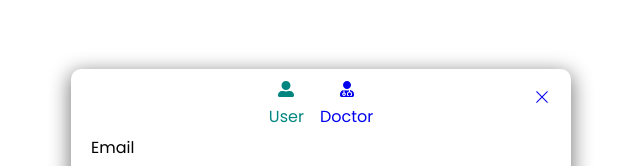
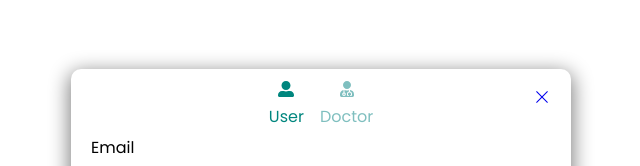
Before and after one commit to SandeepJoshi111/project-app, a React (Create React App) app: page /login in a window 1280 px wide. Shown: the part 113-279 px from the top of the page, without its empty margins (319-959 px from the left). Built offline with nearby package versions, Linux system fonts and the light colour scheme; a web font is replaced by a local one.

Commit message:
fixed user and doctor icon in login page

```diff
--- a/src/components/LoginPage/Login.jsx
+++ b/src/components/LoginPage/Login.jsx
@@ -68,8 +68,8 @@ const Login = ({ onLogin }) => {
             </div>
             User
           </Link>
-          <Link className="doctor" to="/logindoctor">
-            <div>
+          <Link className="doctor" to="/logindoctor" id="doctor-icon">
+            <div >
               <FaUserMd  />
             </div>
             Doctor
--- a/src/components/LoginPage/LoginDoctor.jsx
+++ b/src/components/LoginPage/LoginDoctor.jsx
@@ -55,7 +55,7 @@ const LoginDoctor = ({ onLogin }) => {
         animate={{ opacity: 1 }}
       >
         <div className="register-form" >
-          <Link className="user " to="/login">
+          <Link className="user " to="/login" id="doctor-icon">
             <div>
               <FaUserAlt />
             </div>
--- a/src/components/LoginPage/login.css
+++ b/src/components/LoginPage/login.css
@@ -80,6 +80,9 @@ span{
     cursor: pointer;
     transition: var(--transition);
 }
+#doctor-icon{
+    color: var(--color-primary-variant);
+}
 
 .register-form .user:hover{
     color: var(--color-black);
```
